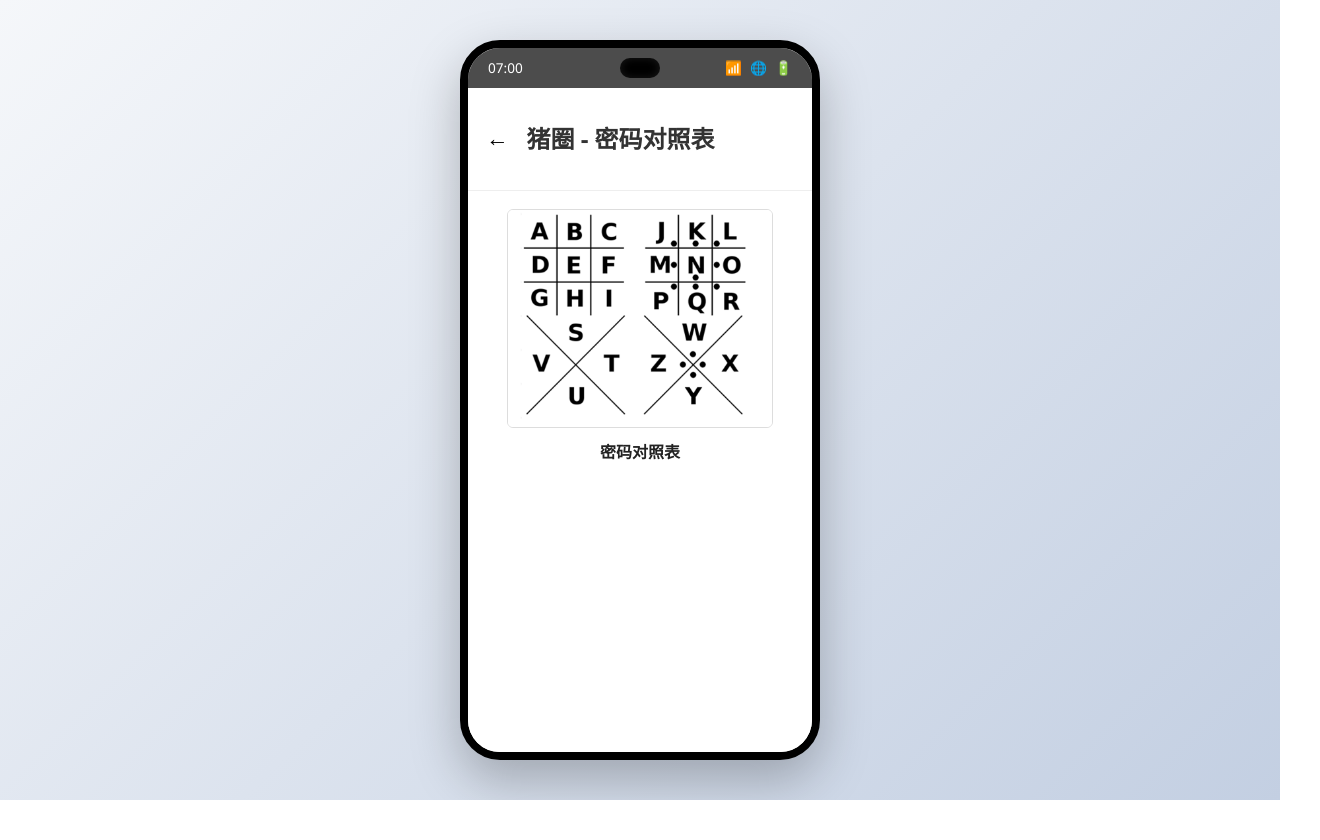
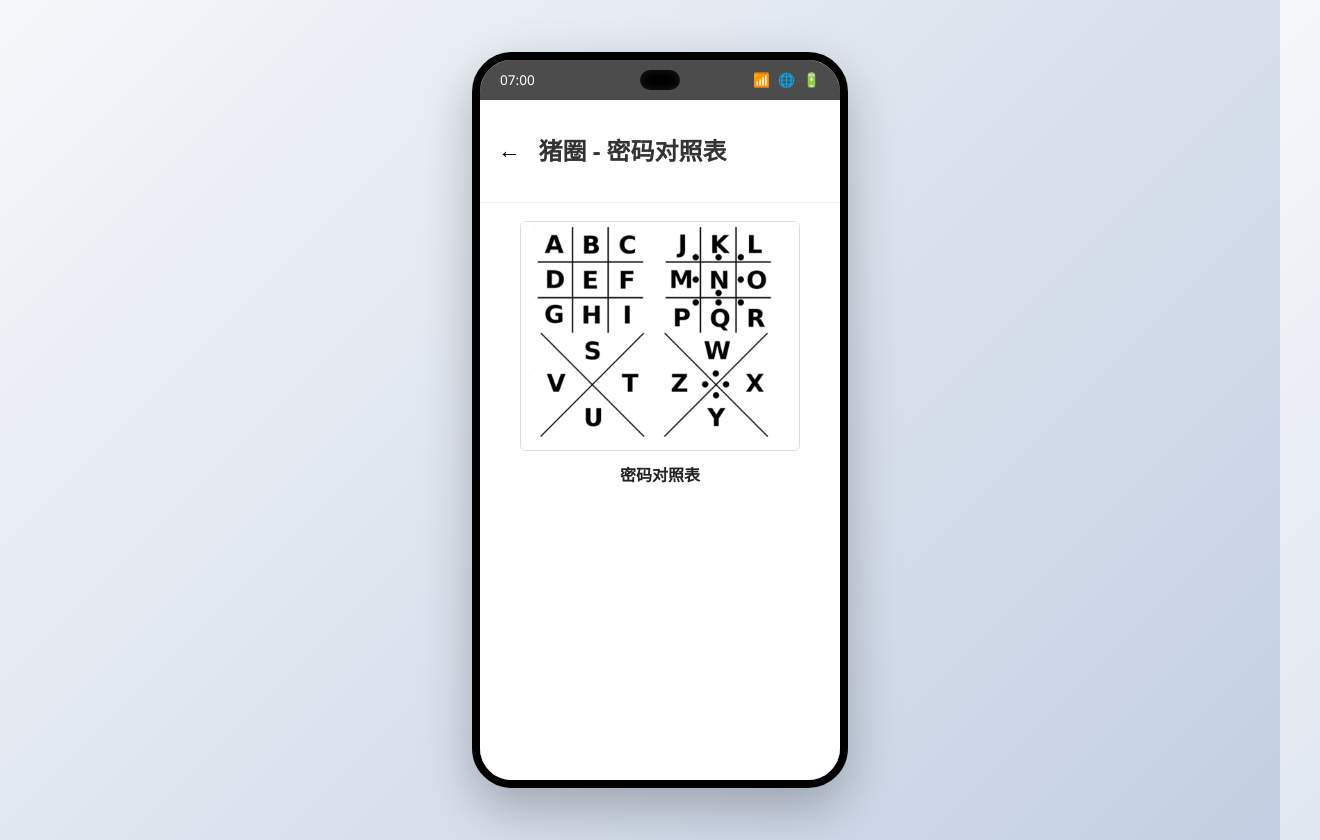
Before and after one commit to HedyyyChen/zbg_game, a Vue app: page /zhuquan in a window 1280 px wide. Shown: the whole page, 1320 px wide, since content can reach past the window. Before the commit the page ends 800 px from the top, so only its background shows below. Built offline with nearby package versions, Linux system fonts and the light colour scheme.

Commit message:
修复滑动问题

```diff
--- a/src/components/PhoneFrame.vue
+++ b/src/components/PhoneFrame.vue
@@ -41,21 +41,17 @@ export default {
   min-height: 100vh;
   width: 100%;
   padding: 20px;
-  box-sizing: border-box; /* 确保 padding 不影响 width */
 }
 
 .phone-container {
   width: 360px;
   height: 720px;
-  box-sizing: border-box; /* 👈 关键：包含 border 在 height 内 */
   background: white;
   border-radius: 40px;
   overflow: hidden;
   box-shadow: 0 20px 50px rgba(0, 0, 0, 0.25);
   border: 8px solid black;
   position: relative;
-  display: flex;
-  flex-direction: column;
 }
 
 .status-bar {
@@ -90,23 +86,27 @@ export default {
 }
 
 .phone-screen {
-  flex: 1; /* 👈 替代 height: calc(100% - 40px)，更可靠 */
+  width: 100%;
+  height: calc(100% - 40px);
   background: linear-gradient(135deg, #667eea 0%, #764ba2 100%);
   color: white;
   display: flex;
   flex-direction: column;
   position: relative;
+    overflow-y: auto; /* 允许屏幕内容滚动 */
+    -webkit-overflow-scrolling: touch;
 }
 </style>
 
-<!-- 全局样式：确保 body 背景填满整个视口 -->
+<style>
+/* 非 scoped 样式，确保底部导航栏能正确定位 */
+</style>
+
 <style>
 body {
   background: linear-gradient(135deg, #f5f7fa 0%, #c3cfe2 100%);
   font-family: 'Segoe UI', Tahoma, Geneva, Verdana, sans-serif;
   margin: 0;
-  padding: 0;
   color: #333;
-  min-height: 100vh;
 }
 </style>
--- a/src/views/ShuiJinQiuZhanBuGuan.vue
+++ b/src/views/ShuiJinQiuZhanBuGuan.vue
@@ -102,6 +102,7 @@ export default {
   color: #e0e0f8; /* 浅色文本 */
   overflow-y: auto;
   font-family: 'Georgia', serif; /* 优雅的字体 */
+  min-height: 100%; /* 避免使用 100vh，配合 PhoneFrame 内部高度 */
 }
 
 /* 头部 */
```
